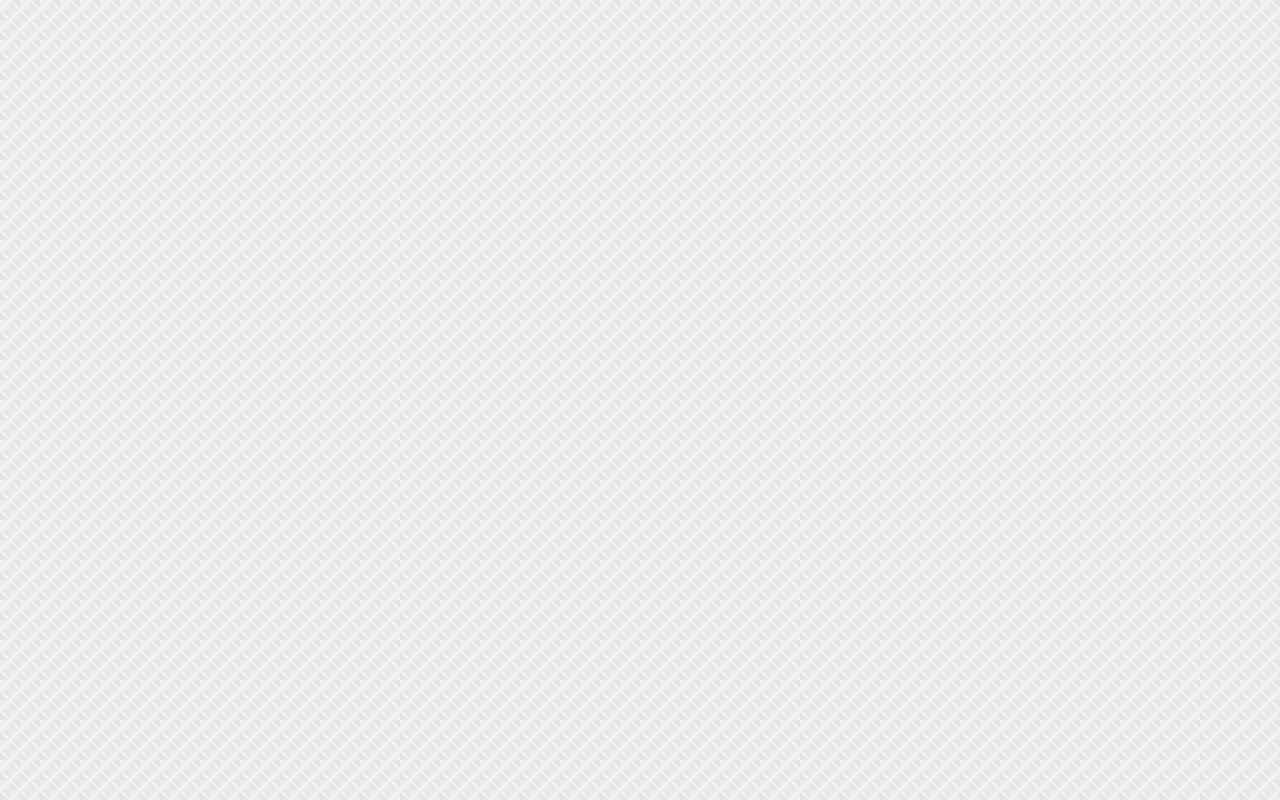
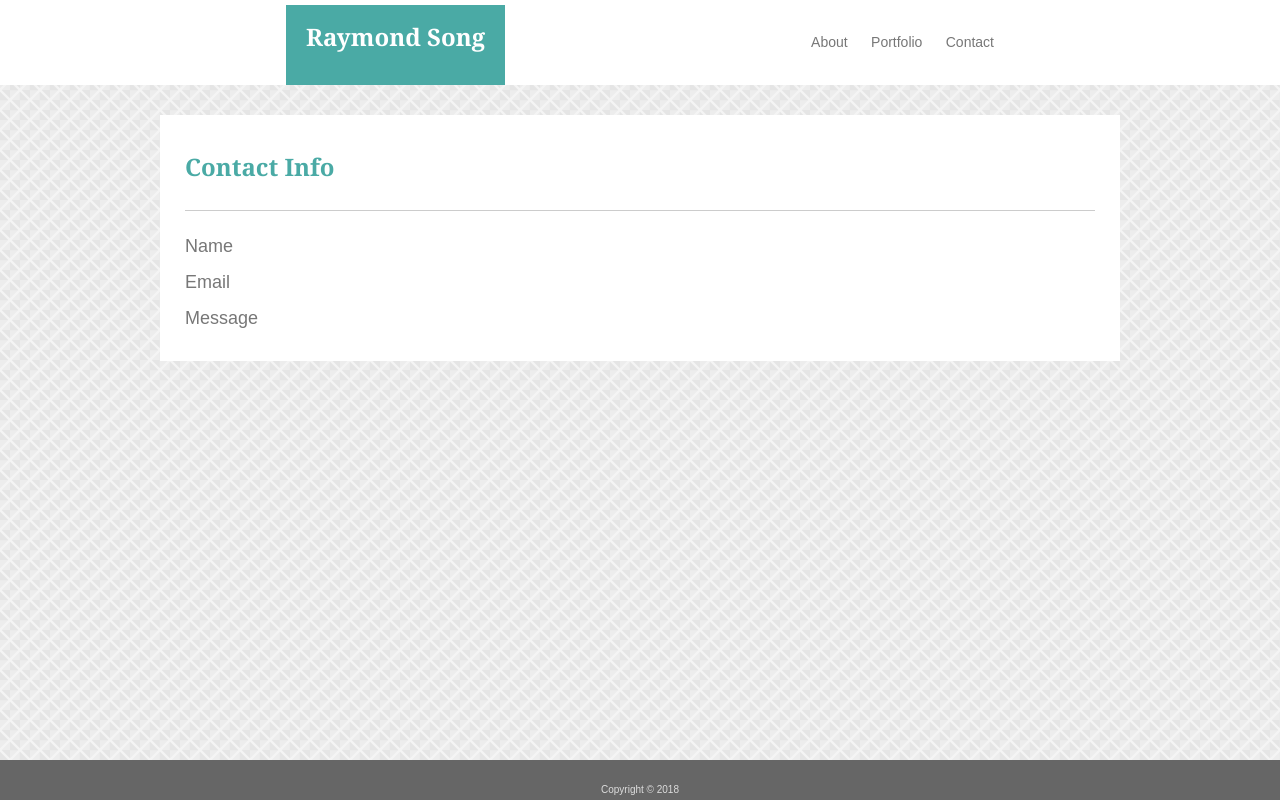
Before and after one commit to rs01247/Basic-Portfolio, a plain HTML site: page contact.html in a window 1280 px wide. Drawn offline with Linux system fonts and the light colour scheme.

Commit message:
added potfolio and contact

```diff
--- a/assets/css/style.css
+++ b/assets/css/style.css
@@ -1,3 +1,7 @@
+/* * {
+    box-sizing: border-box;
+}    */
+
 body {
     background-color: #ffffff;
     border-color: #dddddd;
@@ -6,8 +10,22 @@ body {
     margin: 0;
 }
 
+/* hr {
+    border-color: #777777;
+} */
+
+hr {
+    display: block;
+    height: 1px;
+    border: 0;
+    border-top: 1px solid #ccc;
+    margin: 1em 0;
+    padding: 0;
+    width: 910px;
+}
+
 header {
-    padding-top: 30px;
+    padding-top: 5px;
     background-color: #ffffff;
     border-color: #cccccc;
     width: 100%;
@@ -18,6 +36,30 @@ header {
     font-family: Arial, Helvetica, sans-serif;
     color: #777777;
     font-size: 14px;
+}
+
+#yourname {
+    font-family: Georgia, 'Times New Roman', Times, serif;
+    float: left;
+    height: 40px;
+    background-color: #4aaaa5;
+    color: #ffffff;
+    font-size: 24px;
+    padding: 20px;
+    font-weight: bold;
+    text-align: center;
+    margin-left: 286px;
+}
+
+#navi {
+    float: right;
+    height: 20px;
+    background-color: #ffffff;
+    font-size: 12px;
+    padding-top: 30px;
+    text-align: center;
+    word-spacing: 20px;
+    margin-right: 286px;
 }
 
 a:link {
@@ -39,39 +81,18 @@ a:active {
 #intro {
     color: #4aaaa5;
     font-size: 24px;
-    padding: 20px;
+    padding-top: 15px;
+    padding-right: 15px;
+    padding-bottom: 15px;
     font-weight: bold;
     text-align: left;
     font-family: Georgia, 'Times New Roman', Times, serif;
 }
 
-#yourname {
-    font-family: Georgia, 'Times New Roman', Times, serif;
-    float: left;
-    height: 40px;
-    background-color: #4aaaa5;
-    color: #ffffff;
-    font-size: 24px;
-    padding: 20px;
-    font-weight: bold;
-    text-align: center;
-    margin-left: 20%;
-}
-
-#navi {
-    float: right;
-    height: 20px;
-    background-color: #ffffff;
-    font-size: 12px;
-    padding: 30px;
-    text-align: center;
-    word-spacing: 20px;
-}
-
 .main-content {
     margin-top: 30px;
-    width: 920px;
-    padding: 20px;
+    width: 910px;
+    padding: 25px;
     background-color: #ffffff;
     border-color: #dddddd;
     border: 1px;
@@ -79,20 +100,34 @@ a:active {
     margin-right: auto;
 }
 
+#greenbar {
+    height: 60px;
+    background-color: #4aaaa5;
+    width: 100%;
+}
+
 footer {
     background-color: #666666;
     width: 100%;
     height: 40px;
-    position: absolute;
+    position: fixed;
     bottom: 0;
     left: 0;
 }
+
+
+.hover-outline:hover {
+    outline: 5px solid gray;
+    outline-offset: 10px;
+  }
 
 .bio-img {
     width: 200px;
     height: 200px;
     float: left;
-    padding: 15px;
+    padding-top: 10px;
+    padding-right: 20px;
+    padding-bottom: 10px;
 }
 
 p {
@@ -107,3 +142,10 @@ p {
     padding-top: 25px;
     font-size: 10px;
 }
+
+.contact-content {
+    font-family: Arial, Helvetica, sans-serif;
+    color: #777777;
+    font-size: 18px;
+    line-height: 2em;
+}
--- a/contact.html
+++ b/contact.html
@@ -1,13 +1,43 @@
 <!DOCTYPE html>
 <html lang="en">
+
 <head>
     <meta charset="UTF-8">
     <meta name="viewport" content="width=device-width, initial-scale=1.0">
     <meta http-equiv="X-UA-Compatible" content="ie=edge">
     <title>Document</title>
+    <!-- Add Reset CSS File -->
+    <link rel="stylesheet" type="text/css" href="assets/css/reset.css">
     <link rel="stylesheet" type="text/css" href="assets/css/style.css">
 </head>
+
 <body>
 
+    <header>
+        <div id="yourname">
+            <h1>Raymond Song</h1>
+        </div>
+        <div id="navi">
+            <a class="headlink" href="">About</a>
+            <a class="headlink" href="">Portfolio</a>
+            <a class="headlink" href="">Contact</a>
+        </div>
+    </header>
+    <section class="main-content">
+        <h2 id="intro">Contact Info</h2>
+        <hr>
+        <div class="contact-content">
+            <h3>Name</h3>
+            <h3>Email</h3>
+            <h3>Message</h3>
+        </div>
+    </section>
+    <footer>
+        <div id="copy">
+            Copyright © 2018
+        </div>
+    </footer>
+
 </body>
+
 </html>
```
Also changed, not shown: index.html (+6 -3 lines), portfolio.html (+28 -0 lines).
